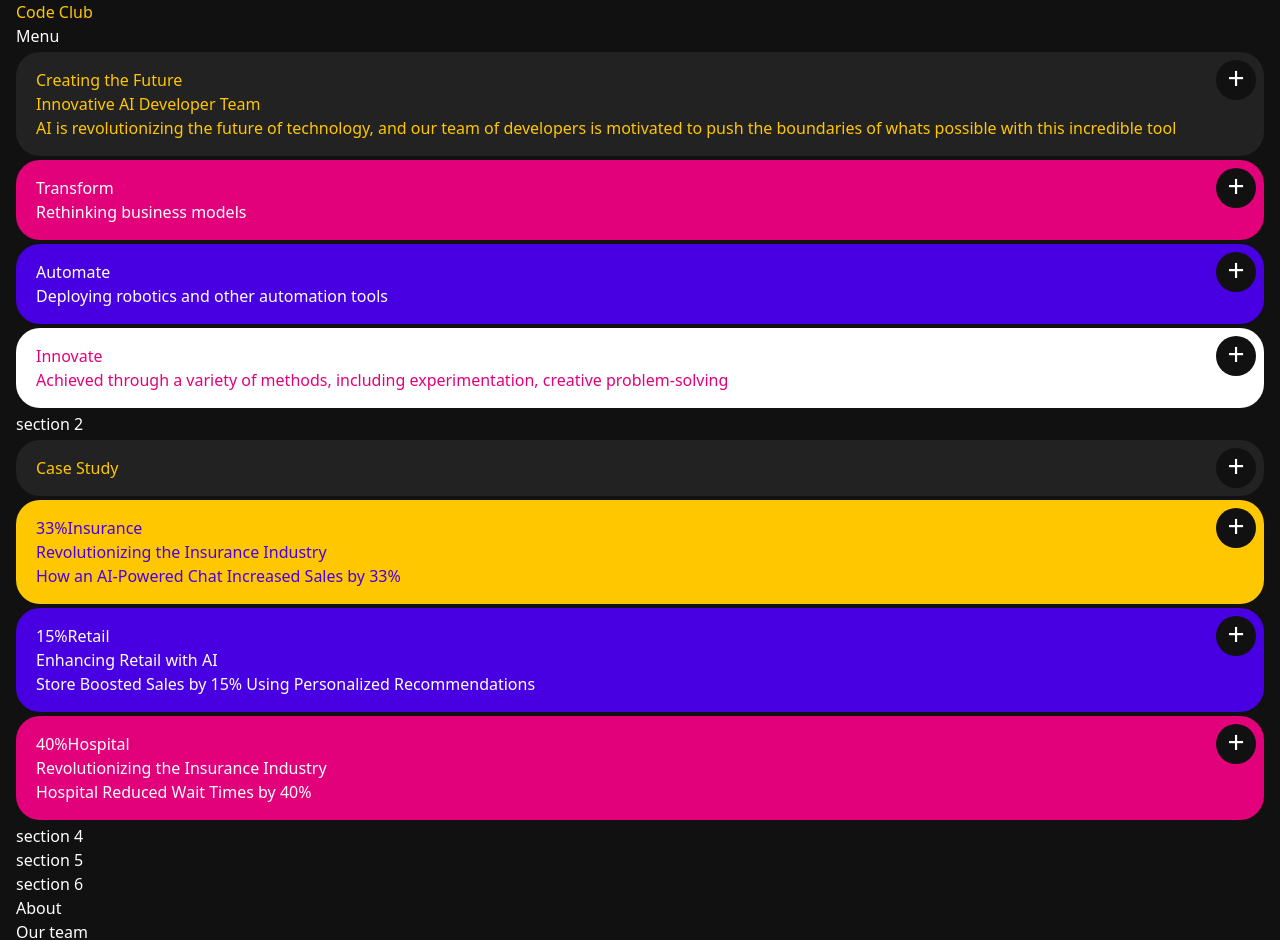
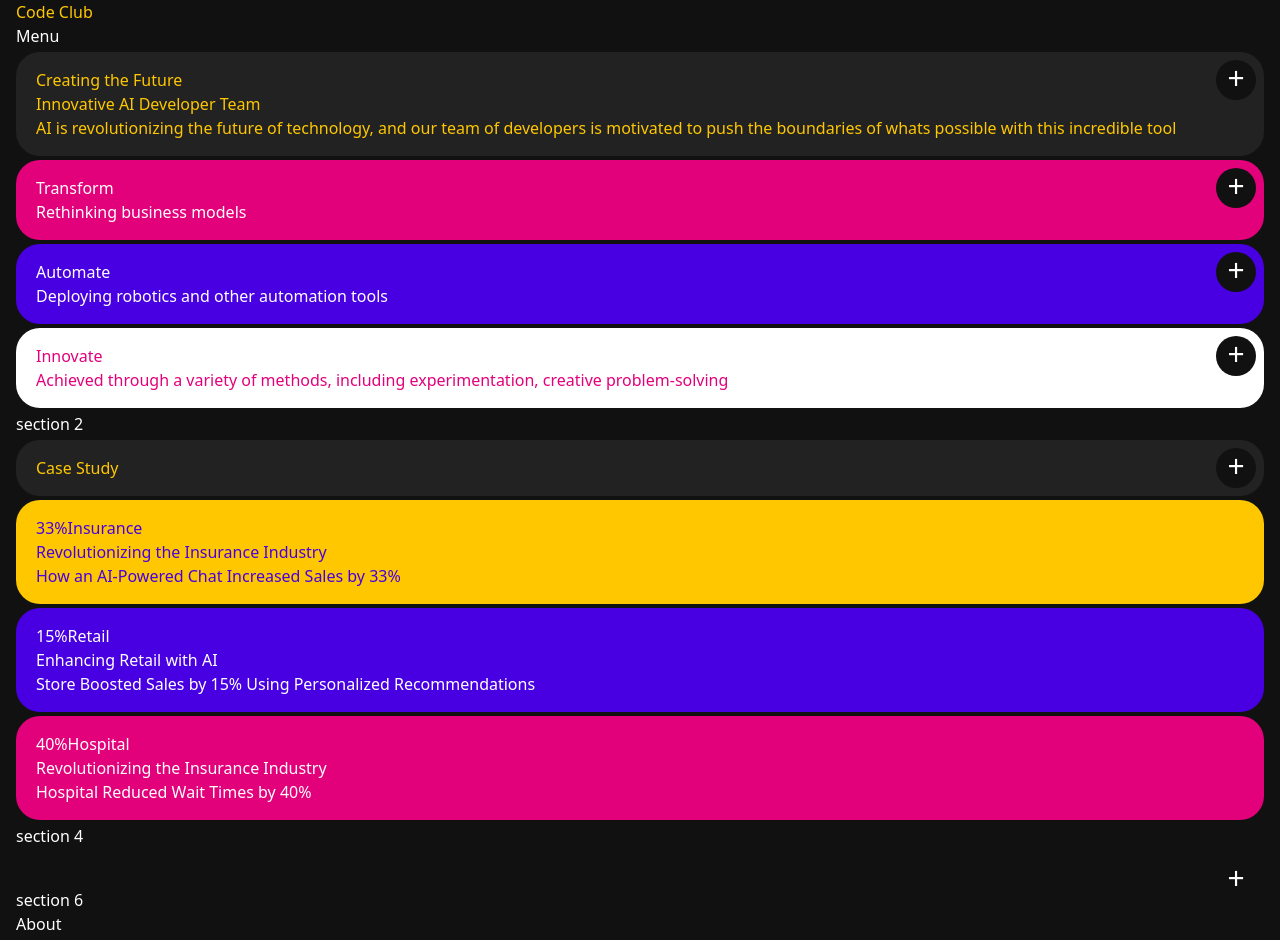
Before and after one commit to github-amirhossein/simple-dev-blog, a React (Vite) app: page / in a window 1280 px wide. Shown: the top 940 px of the page. Built offline with nearby package versions, Linux system fonts and the light colour scheme.

Commit message:
update section 3(delete 3 bottons)

```diff
--- a/src/components/Section3.jsx
+++ b/src/components/Section3.jsx
@@ -8,21 +8,21 @@ export default function Section3() {
         <p>Case Study</p>
       </Box>
 
-      <Box className={colorPalm['yellow']}>
+      <Box className={colorPalm['yellow']} haveButton={false}>
         <span>33%</span>
         <span>Insurance</span>
         <h2>Revolutionizing the Insurance Industry</h2>
         <p>How an AI-Powered Chat Increased Sales by 33%</p>
       </Box>
 
-      <Box className={colorPalm['blue']}>
+      <Box className={colorPalm['blue']} haveButton={false}>
         <span>15%</span>
         <span>Retail</span>
         <h2>Enhancing Retail with AI</h2>
         <p>Store Boosted Sales by 15% Using Personalized Recommendations</p>
       </Box>
 
-      <Box className={colorPalm['pink']}>
+      <Box className={colorPalm['pink']} haveButton={false}>
         <span>40%</span>
         <span>Hospital</span>
         <h2>Revolutionizing the Insurance Industry</h2>
--- a/src/components/Section5.jsx
+++ b/src/components/Section5.jsx
@@ -1,3 +1,7 @@
+import Box from "./Box";
+
 export default function Section5(){
-  return <section>section 5</section>
+  return <section>
+    <Box></Box>
+  </section>
 }
```
